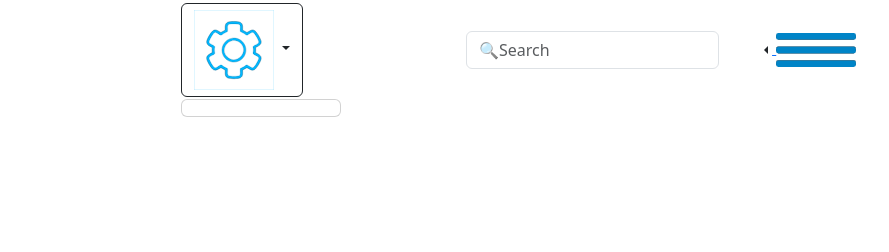
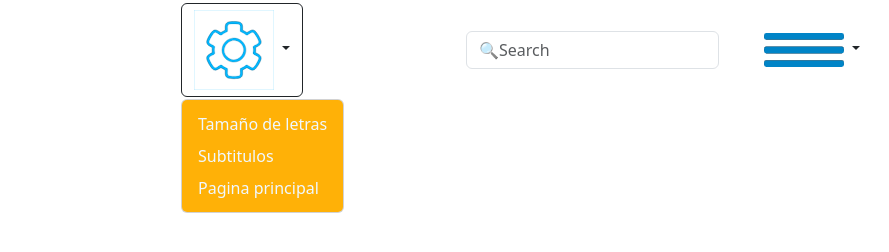
Before and after one commit to barrygon104/Mi-plan-Itagui, a plain HTML site: page Index.html in a window 1280 px wide. Both pictures are taken after a click on the button 428 px from the left and 50 px from the top of the page. Shown: the full height of the page, 186-1075 px from the left. Drawn offline with nearby package versions, Linux system fonts and the light colour scheme.

Commit message:
columnas 4

```diff
--- a/Index.html
+++ b/Index.html
@@ -7,7 +7,15 @@
   <meta charset="UTF-8" />
   <title>Mi plan itagui</title>
 </head>
+<Style>
+ .dropdown-menu {
+  background-color: #FFB107;
+ }
+ .dropdown-item{
+  color: aliceblue;
 
+ }
+</Style>
 <body>
   <div>
     <div class="container">
@@ -22,7 +30,9 @@
               <img src="gear.svg" alt="" width="80" height="80">
             </button>
             <ul class="dropdown-menu">
-              <!-- Dropdown menu links -->
+              <li><a class="dropdown-item" href="#">Tamaño de letras</a></li>
+              <li><a class="dropdown-item" href="#">Subtitulos</a></li>
+              <li><a class="dropdown-item" href="https://itagui.gov.co/">Pagina principal</a></li>
             </ul>
         </div>
         <div class="col">
@@ -31,12 +41,13 @@
           </form>
         </div>
         <div class="col">
-          <a class="btn-group dropstart">
             <button type="button" class="btn dropdown-toggle" data-bs-toggle="dropdown" aria-expanded="false">
-              <img src="hamburguer.svg" alt="" height="80" width="80">
+              <img src="hamburguer.svg" alt="" width="80" height="80">
             </button>
-            <ul class="dropdown-menu">
-              <!-- Dropdown menu links -->
+            <ul class="dropdown-menu" >
+              <li><a class="dropdown-item" href="#">Hoteles</a></li>
+              <li><a class="dropdown-item" href="#">Alcaldia</a></li>
+              <li><a class="dropdown-item" href="#">Quienes somos</a></li>
             </ul>
         </div>
       </div>
```
